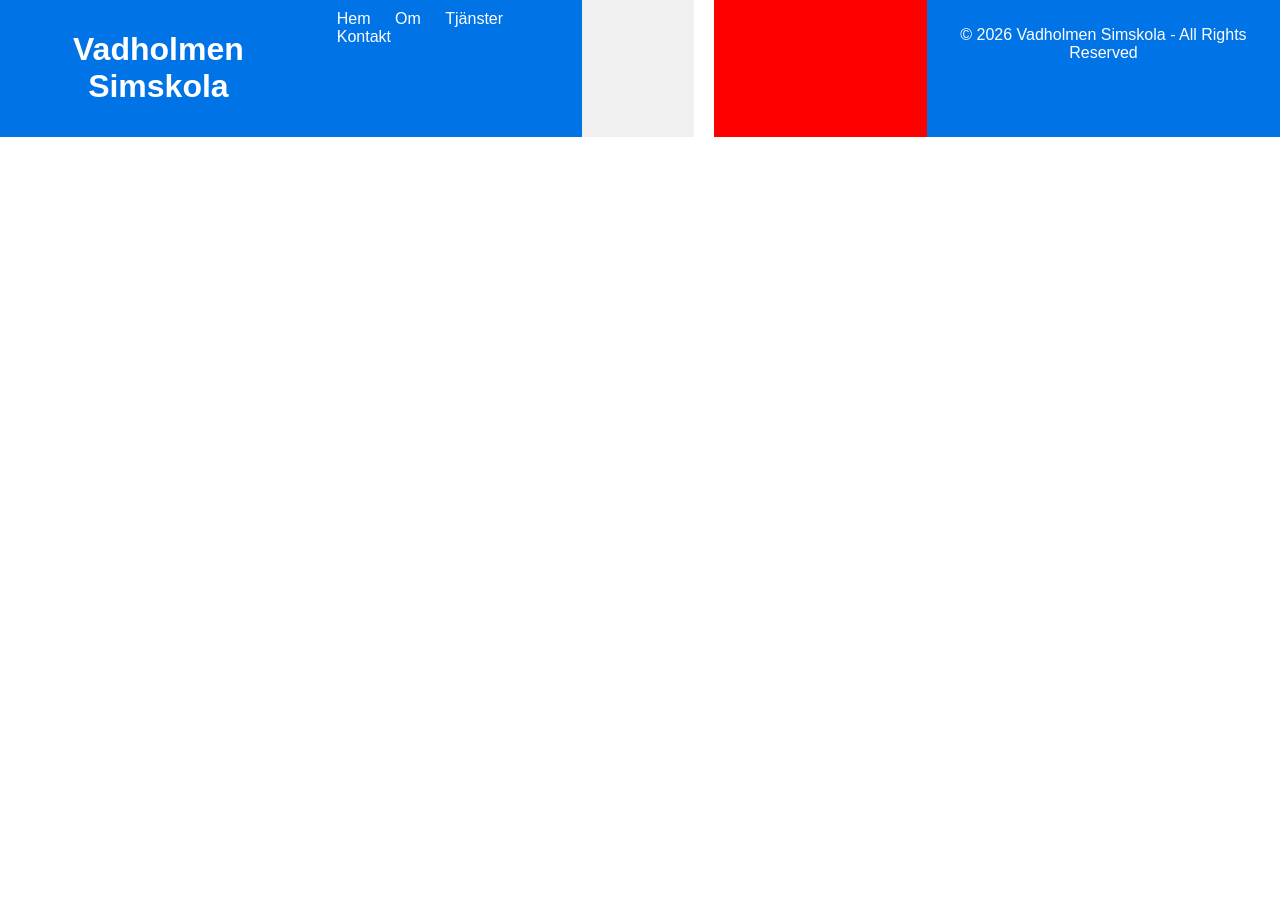
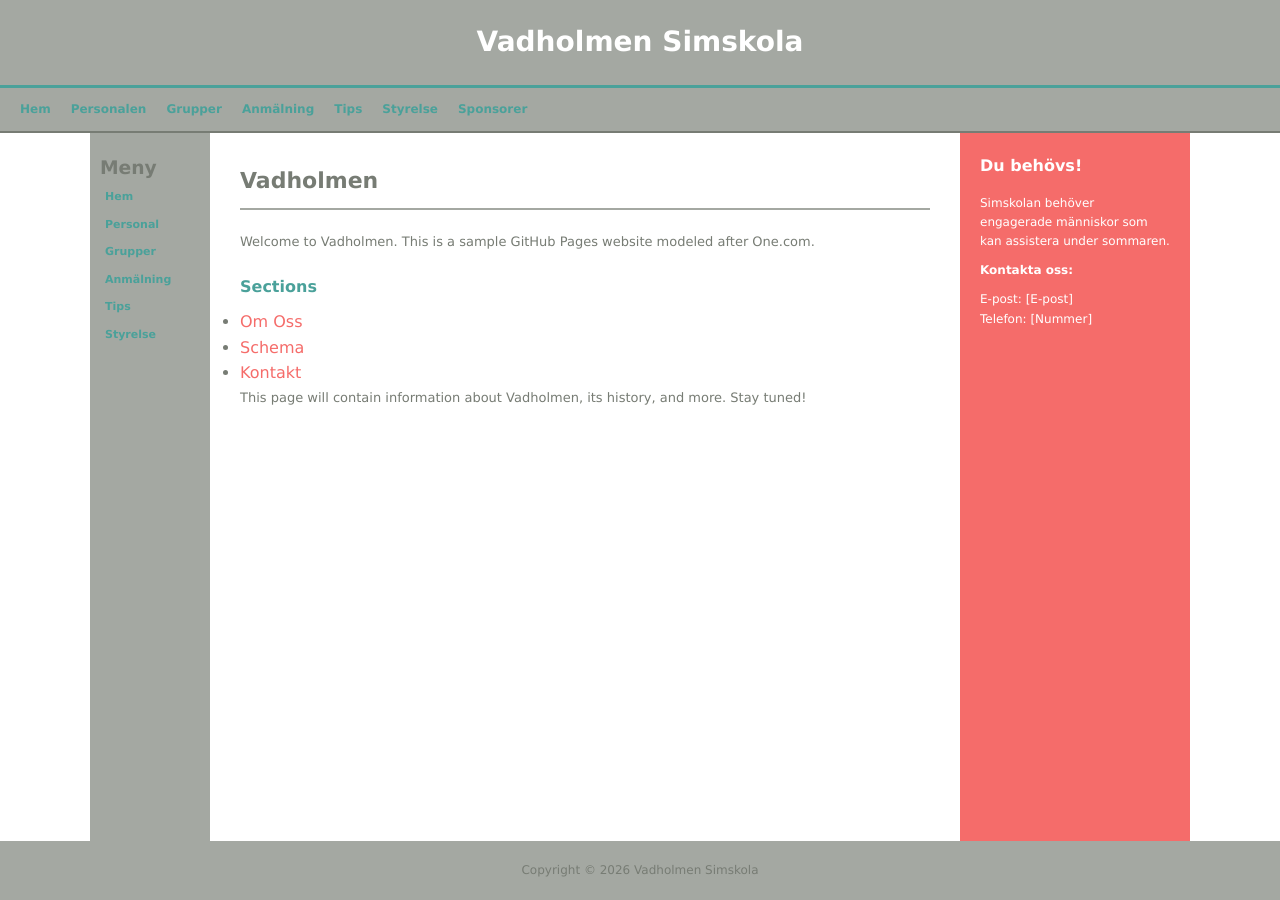
Before and after one commit to vadholmen/vadholmen, a Jekyll site: the page built from index.md, in a window 1280 px wide. Built offline with Jekyll 4.4.1, drawn with Linux system fonts in a browser that asks for light colours; our own code applies the rules of GitHub Pages for plain Markdown files.

Commit message:
more ai slop

```diff
--- a/_layouts/default.html
+++ b/_layouts/default.html
@@ -3,70 +3,49 @@
 <head>
     <meta charset="UTF-8">
     <meta name="viewport" content="width=device-width, initial-scale=1.0">
-    <title>Vadholmen Simskola</title>
-    <style>
-        body {
-            display: flex;
-            margin: 0;
-            font-family: Arial, sans-serif;
-        }
-        .sidebar-left {
-            width: 120px;
-            background-color: #f0f0f0;
-        }
-        .content {
-            flex: 1;
-            padding: 10px;
-        }
-        .sidebar-right {
-            width: 230px;
-            background-color: red;
-        }
-        header, footer {
-            text-align: center;
-            padding: 10px;
-            background: #0073e6;
-            color: white;
-        }
-        nav {
-            padding: 10px;
-            background: #0073e6;
-        }
-        nav a {
-            color: white;
-            margin: 0 10px;
-            text-decoration: none;
-        }
-    </style>
+    <link rel="stylesheet" href="{{ '/assets/css/style.css' | relative_url }}">
+    <title>{{ page.title }} - Vadholmen Simskola</title>
 </head>
 <body>
-
     <header>
         <h1>Vadholmen Simskola</h1>
     </header>
 
     <nav>
-    <a href="#">Hem</a>
-    <a href="#">Om</a>
-    <a href="#">Tjänster</a>
-    <a href="#">Kontakt</a>
+        <a href="/vadholmen/">Hem</a>
+        <a href="/vadholmen/personalen.html">Personalen</a>
+        <a href="/vadholmen/grupper-tider.html">Grupper</a>
+        <a href="/vadholmen/anmalning.html">Anmälning</a>
+        <a href="/vadholmen/tips-rad.html">Tips</a>
+        <a href="/vadholmen/styrelsen.html">Styrelse</a>
+        <a href="/vadholmen/sponsorer.html">Sponsorer</a>
     </nav>
 
-<div class="sidebar-left">
-    <!-- Left Sidebar Content -->
-</div>
+    <div class="container-wrapper">
+        <aside class="sidebar-left">
+            <h3>Meny</h3>
+            <a href="/vadholmen/">Hem</a>
+            <a href="/vadholmen/personalen.html">Personal</a>
+            <a href="/vadholmen/grupper-tider.html">Grupper</a>
+            <a href="/vadholmen/anmalning.html">Anmälning</a>
+            <a href="/vadholmen/tips-rad.html">Tips</a>
+            <a href="/vadholmen/styrelsen.html">Styrelse</a>
+        </aside>
 
-<div class="content">
-    <!-- This is where markdown content will be rendered -->
-</div>
+        <main class="content">
+            {{ content }}
+        </main>
 
-<div class="sidebar-right">
-    <!-- Right Sidebar Content -->
+        <aside class="sidebar-right">
+            <h3>Du behövs!</h3>
+            <p>Simskolan behöver engagerade människor som kan assistera under sommaren.</p>
+            <p><strong>Kontakta oss:</strong></p>
+            <p>E-post: [E-post]<br>Telefon: [Nummer]</p>
+        </aside>
     </div>
 
     <footer>
-    <p>&copy; 2026 Vadholmen Simskola - All Rights Reserved</p>
+        <p>Copyright © 2026 Vadholmen Simskola</p>
     </footer>
-
 </body>
 </html>
--- a/assets/css/style.css
+++ b/assets/css/style.css
@@ -1,35 +1,155 @@
-.container {
+* { margin: 0; padding: 0; box-sizing: border-box; }
+
+body {
+    font-family: Verdana, Arial, Helvetica, sans-serif;
+    background-color: #ffffff;
+    color: #777C74;
+    line-height: 1.6;
     display: flex;
-    justify-content: space-between;
-}
-
-.sidebar {
-    width: 25%;
-    background-color: #A4A8A2;
-    padding: 20px;
-}
-
-.main-content {
-    width: 70%;
-    padding: 20px;
-    background-color: white;
-    color: #777C74;
+    flex-direction: column;
+    min-height: 100vh;
 }
 
 header {
     background-color: #A4A8A2;
     padding: 20px;
     text-align: center;
+    color: #ffffff;
+    border-bottom: 3px solid #4AA19A;
+}
+
+header h1 {
+    font-size: 28px;
+    font-weight: bold;
+    margin: 0;
+}
+
+nav {
+    background-color: #A4A8A2;
+    padding: 12px 20px;
+    display: flex;
+    flex-wrap: wrap;
+    border-bottom: 2px solid #777C74;
 }
 
 nav a {
     color: #4AA19A;
+    text-decoration: none;
+    margin-right: 20px;
+    font-weight: bold;
+    font-size: 12px;
 }
 
 nav a:hover {
-    color: #F56C6A;
+    text-decoration: underline;
 }
 
-p {
+.container-wrapper {
+    display: flex;
+    flex: 1;
+    max-width: 1100px;
+    margin: 0 auto;
+    width: 100%;
+    gap: 0;
+}
+
+/* LEFT SIDEBAR */
+.sidebar-left {
+    width: 120px;
+    background-color: #A4A8A2;
+    padding: 20px 10px;
+    min-height: 500px;
+}
+
+.sidebar-left a {
+    display: block;
+    color: #4AA19A;
+    text-decoration: none;
+    font-weight: bold;
+    font-size: 11px;
+    padding: 5px;
+}
+
+/* CONTENT COLUMN */
+.content {
+    flex: 1;
+    padding: 30px;
+    background-color: #ffffff;
+}
+
+.content h1 {
     color: #777C74;
+    font-size: 22px;
+    font-weight: bold;
+    margin-bottom: 20px;
+    border-bottom: 2px solid #A4A8A2;
+    padding-bottom: 10px;
 }
+
+.content h2 {
+    color: #4AA19A;
+    font-size: 16px;
+    font-weight: bold;
+    margin-top: 20px;
+    margin-bottom: 10px;
+}
+
+.content p {
+    line-height: 1.8;
+    margin-bottom: 15px;
+    color: #777C74;
+    font-size: 13px;
+}
+
+.content a {
+    color: #F56C6A;
+    text-decoration: none;
+}
+
+.content table {
+    width: 100%;
+    border-collapse: collapse;
+    margin: 15px 0;
+}
+
+.content table th {
+    background-color: #A4A8A2;
+    color: #ffffff;
+    padding: 10px;
+}
+
+.content table td {
+    border: 1px solid #A4A8A2;
+    padding: 10px;
+}
+
+/* RIGHT SIDEBAR */
+.sidebar-right {
+    width: 230px;
+    background-color: #F56C6A;
+    padding: 20px;
+    color: #ffffff;
+}
+
+.sidebar-right h3 {
+    color: #ffffff;
+    font-size: 16px;
+    font-weight: bold;
+    margin-bottom: 15px;
+}
+
+.sidebar-right p {
+    color: #ffffff;
+    font-size: 12px;
+    line-height: 1.6;
+    margin-bottom: 10px;
+}
+
+/* FOOTER */
+footer {
+    background-color: #A4A8A2;
+    color: #777C74;
+    text-align: center;
+    padding: 20px;
+    font-size: 12px;
+}
```
Lines whose indentation alone changed are shown as unchanged.
